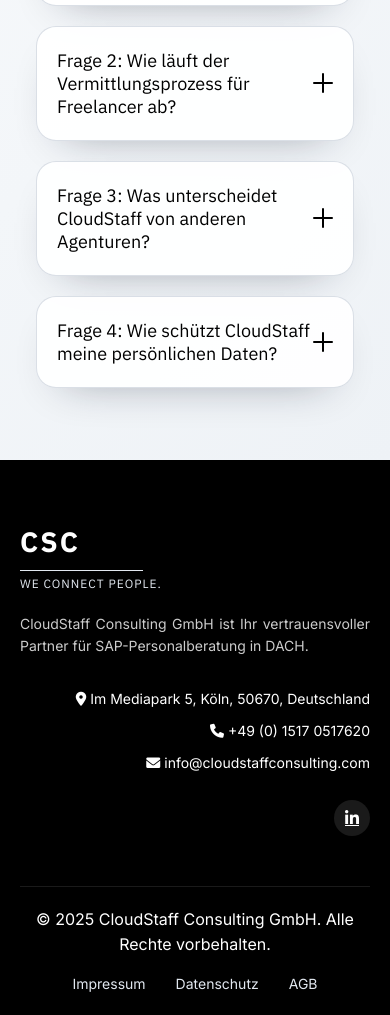
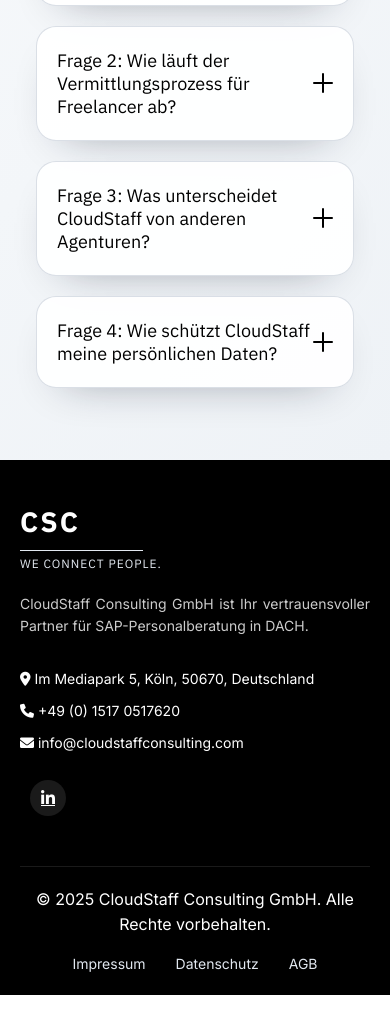
Before and after one commit to RafaelPilis/CSC, a website: page fuer-kandidaten.html in a window 390 px wide. Shown: the part 9894-10909 px from the top of the page. Drawn offline with Linux system fonts and the light colour scheme.

Commit message:
Fix: Footer auf allen Seiten mobile linksorientiert (einheitlich)

```diff
--- a/fuer-kandidaten.html
+++ b/fuer-kandidaten.html
@@ -1758,6 +1758,24 @@
 
             .cookie-settings-content {
                 padding: 24px;
+            }
+        }
+
+        /* Footer Mobile Responsive */
+        @media (max-width: 768px) {
+            footer {
+                padding: 40px 0 0;
+            }
+
+            .footer-content {
+                flex-direction: column;
+                align-items: flex-start;
+            }
+
+            .footer-info {
+                align-items: flex-start;
+                text-align: left;
+                width: 100%;
             }
         }
         </style>
```
Also changed, not shown: fuer-unternehmen.html (+4 -3 lines), ueber-uns.html (+4 -3 lines).
